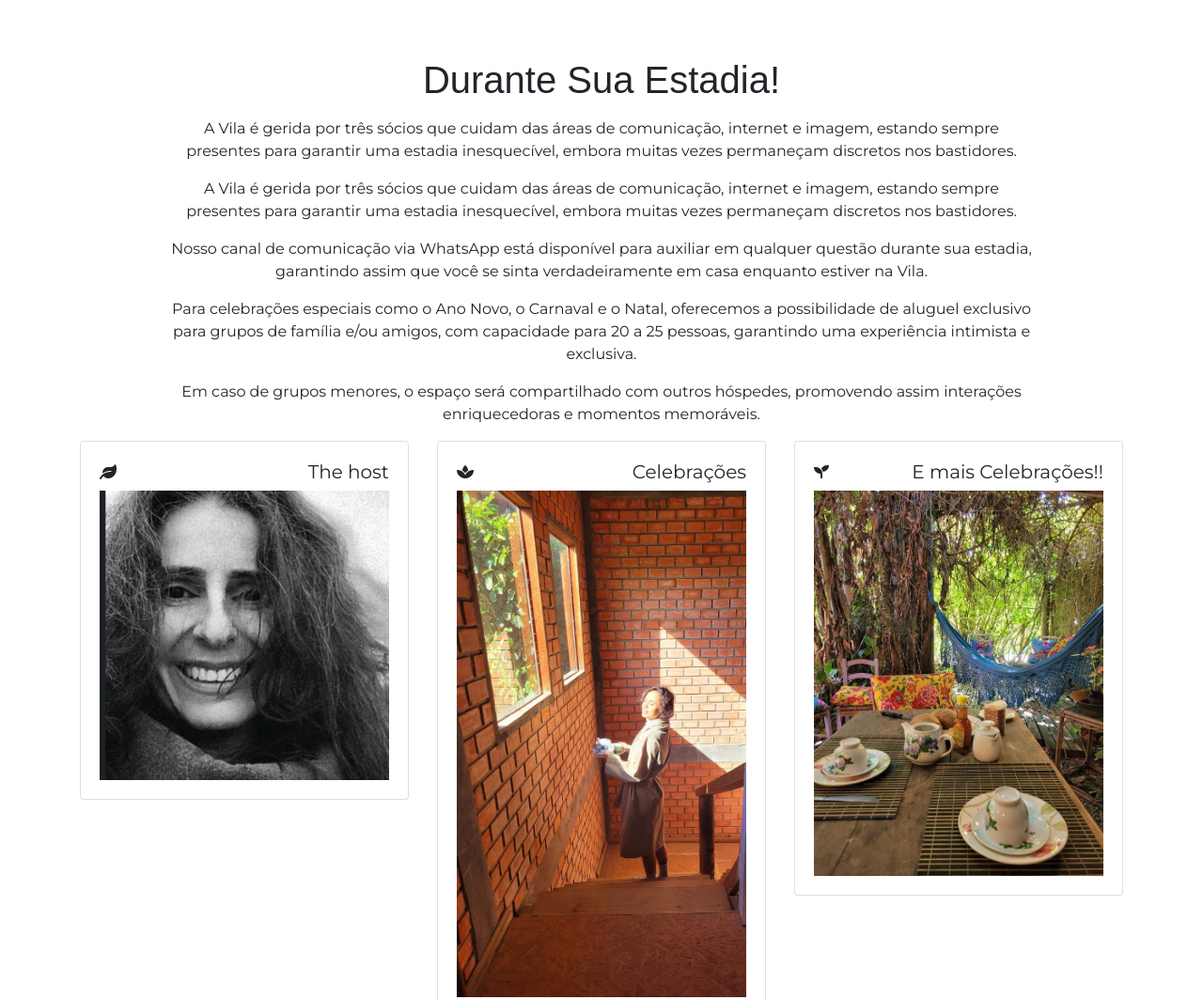
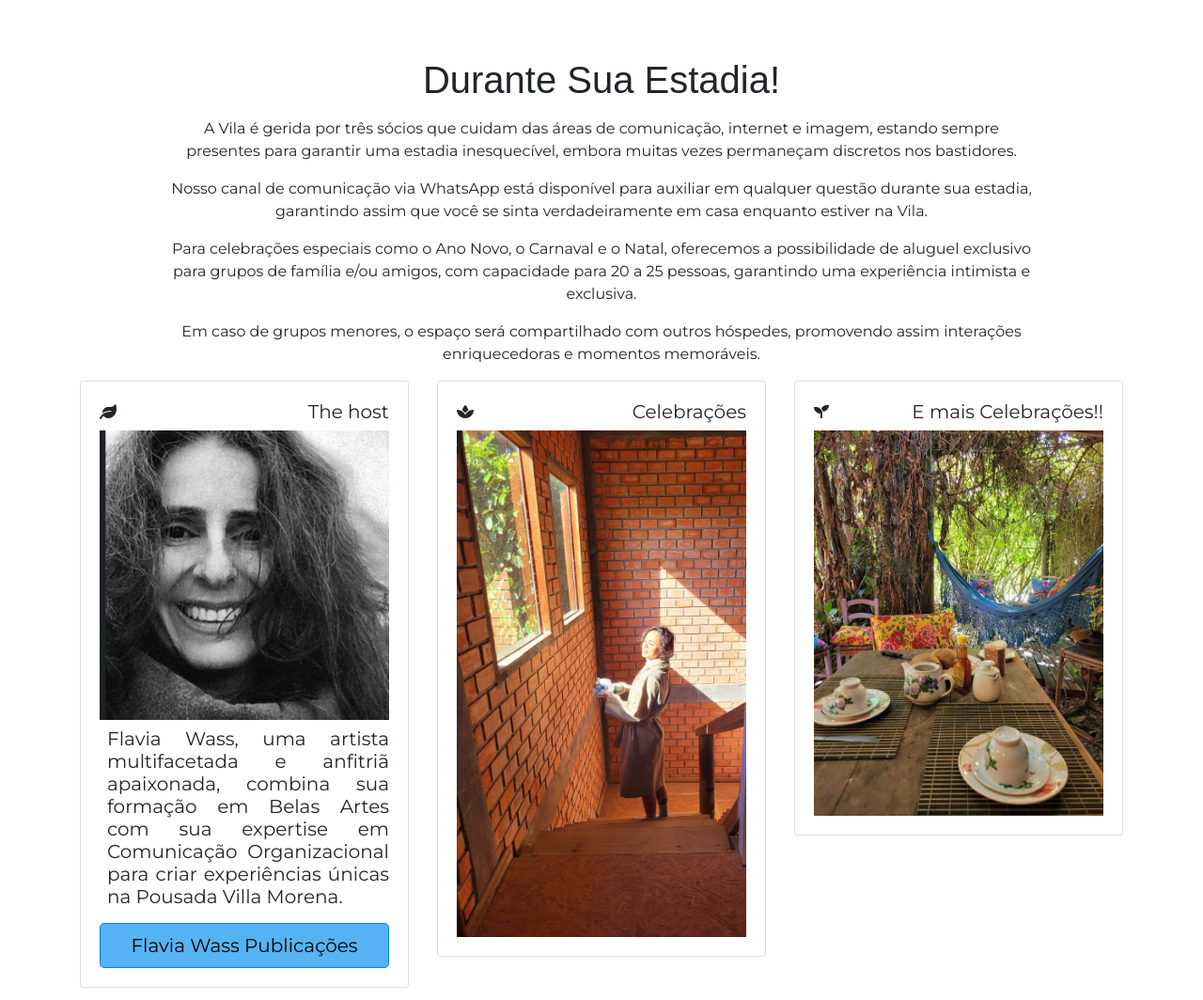
Before and after one commit to memakingbeats/Callih, a plain HTML site: page sobre/sobre.html in a window 1280 px wide. Shown: the part 2175-3239 px from the top of the page at 94% size. Drawn offline with nearby package versions, Linux system fonts and the light colour scheme; files whose address does not match are found by name; a web font is replaced by a local one.

Commit message:
link artista

```diff
--- a/sobre/sobre.html
+++ b/sobre/sobre.html
@@ -482,15 +482,7 @@
                         para garantir uma estadia inesquecível, embora muitas
                         vezes permaneçam discretos nos bastidores.
                     </p>
-                    <p
-                        class="text-center"
-                        style="font-family: 'Montserrat', sans-serif"
-                    >
-                        A Vila é gerida por três sócios que cuidam das áreas de
-                        comunicação, internet e imagem, estando sempre presentes
-                        para garantir uma estadia inesquecível, embora muitas
-                        vezes permaneçam discretos nos bastidores.
-                    </p>
+
                     <p
                         class="text-center"
                         style="font-family: 'Montserrat', sans-serif"
@@ -544,6 +536,27 @@
                                 class="img-fluid"
                                 alt="Imagem 1"
                             />
+                            <h5
+                                class="card-title font-whisper mb-0 ml-lg-2 mt-2 mb-2"
+                                style="text-align: justify"
+                            >
+                                Flavia Wass, uma artista multifacetada e
+                                anfitriã apaixonada, combina sua formação em
+                                Belas Artes com sua expertise em Comunicação
+                                Organizacional para criar experiências únicas na
+                                Pousada Villa Morena.
+                            </h5>
+                            <div class="text-center mt-3">
+                                <a
+                                    href="URL_DO_SITE"
+                                    class="btn btn-outline-primary btn-lg"
+                                    style="
+                                        background-color: #55b3f3;
+                                        color: black;
+                                    "
+                                    >Flavia Wass Publicações</a
+                                >
+                            </div>
                         </div>
                     </div>
                 </div>
```
